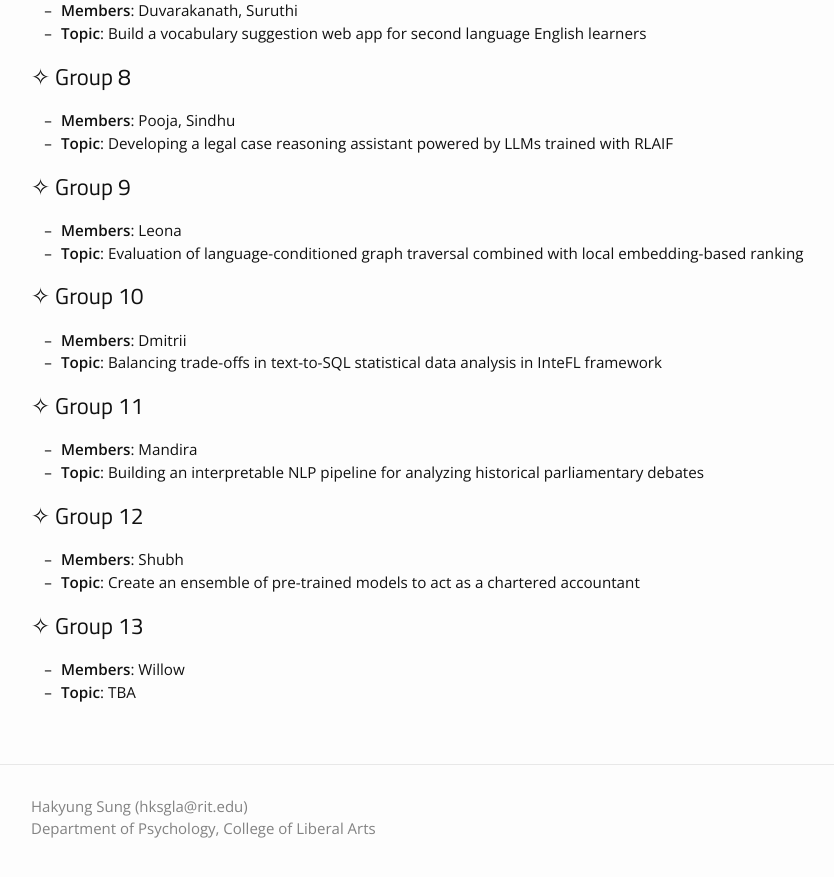
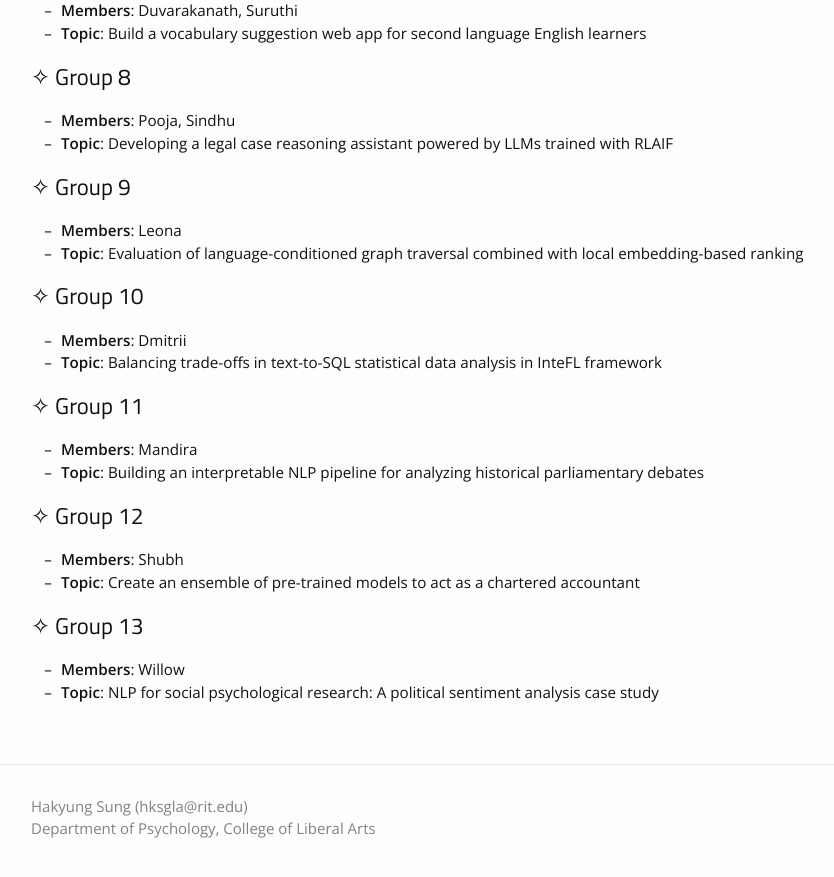
Before and after one commit to hksung/Spring26_PSYC681, a Jekyll site: the page built from project.md, in a window 1280 px wide and 900 px high, scrolled down 1264 px. Shown: the top 877 px of the window, without its empty margins (164-998 px from the left). Built offline with Jekyll 4.4.1, drawn with Linux system fonts in a browser that asks for light colours; nearby versions of some CDN libraries.

Commit message:
Update project.md

```diff
--- a/project.md
+++ b/project.md
@@ -69,4 +69,4 @@ This page provides an overview of the group projects.
 
 ## ✧ Group 13
 - **Members**: Willow
-- **Topic**: TBA
+- **Topic**: NLP for social psychological research: A political sentiment analysis case study
```
